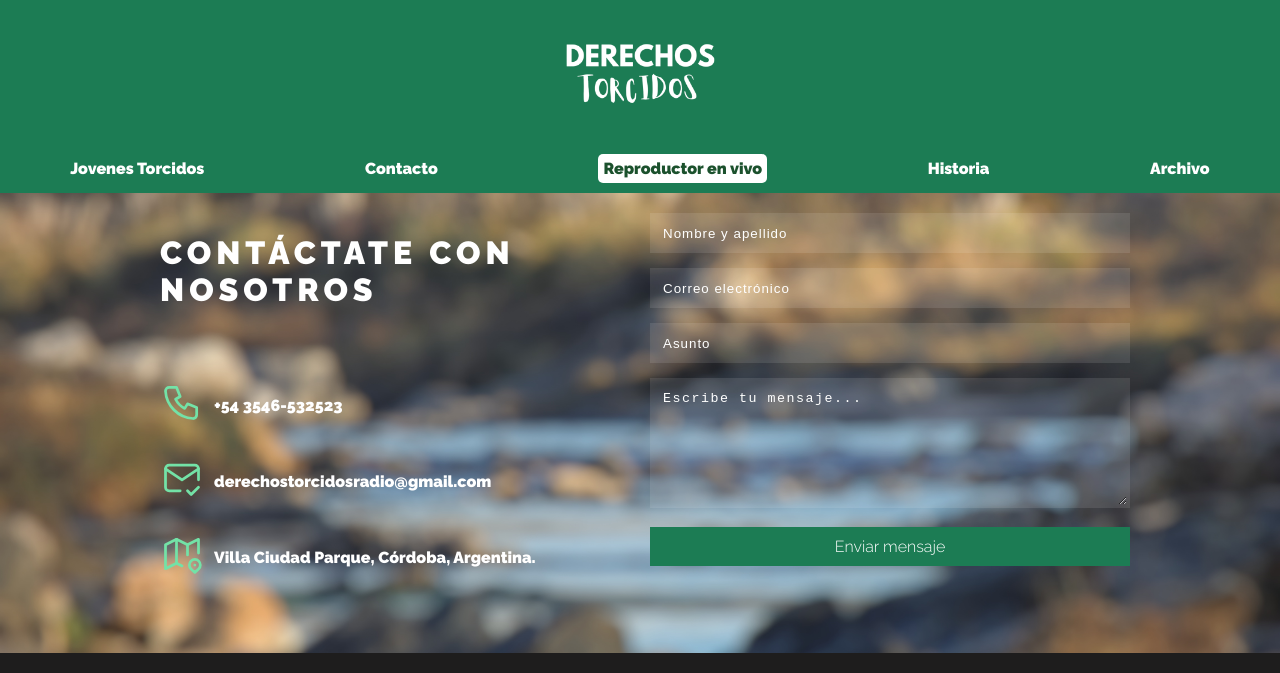
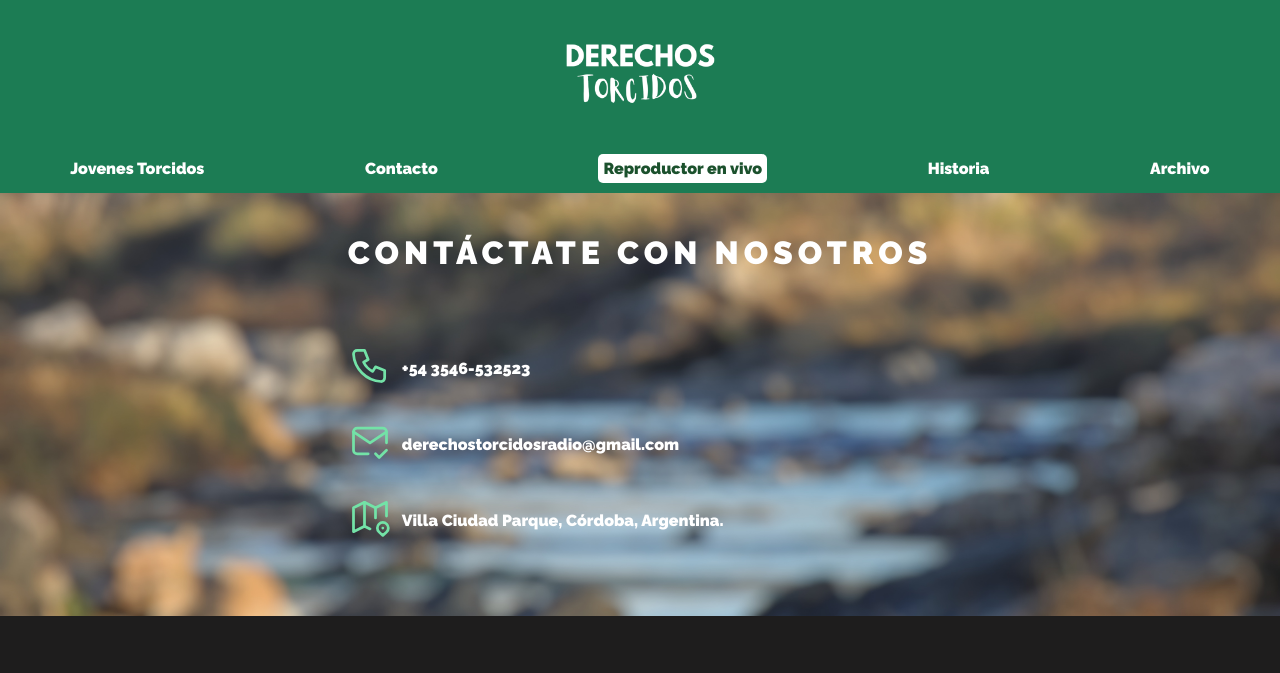
Before and after one commit to cirodc/Derechos-Torcidos, a plain HTML site: page contacto.html in a window 1280 px wide. Shown: the top 673 px of the page. Drawn offline with Linux system fonts and the light colour scheme.

Commit message:
Commit Final

```diff
--- a/contacto.html
+++ b/contacto.html
@@ -78,24 +78,7 @@
                     <a href="#"><i class="fa-brands fa-linkedin"></i></a>
                 </div>
             </div>
-            <form>
-                <div class="input-box">
-                    <input type="text" placeholder="Nombre y apellido" required>
-                    <i class="fa-solid fa-user"></i>
-                </div>
-                <div class="input-box">
-                    <input type="email" required placeholder="Correo electrónico">
-                    <i class="fa-solid fa-envelope"></i>
-                </div>
-                <div class="input-box">
-                    <input type="text" placeholder="Asunto">
-                    <i class="fa-solid fa-pen-to-square"></i>
-                </div>
-                <div class="input-box">
-                    <textarea placeholder="Escribe tu mensaje..."></textarea>
-                </div>
-                <button class="botonenviar" type="submit">Enviar mensaje</button>
-            </form>
+
         </div>
     </main>
 
@@ -107,11 +90,11 @@
                 </div>
 
 
-                <div class="patrociniofooter">
+                <!-- <div class="patrociniofooter">
                     <h3 class="parraforedes">Espacio patrocinado por:</h3>
                     <a class="brunch" href="https://www.instagram.com/brunchaparte/"><img class="brunch" src="./img/brumch-PhotoRoom.png-PhotoRoom.png" alt="brunch aparte"
                     ></a>
-                </div>
+                </div> -->
             </div>
 
             <div>
--- a/css/partials/_maincontacto.scss
+++ b/css/partials/_maincontacto.scss
@@ -14,11 +14,11 @@
 
 .container {
 
-    display:grid;
-    grid-template-columns: repeat(2,50%);
+    display: flex;
     padding:20px;
     gap:10px;
     width: 1000px;
+    justify-content: center;
 }
 
 
```
Also changed, not shown: archivo.html (+2 -2 lines), historia.html (+2 -2 lines), index.html (+2 -2 lines), integrantes.html (+2 -2 lines), css/main.css, 1 other file.
